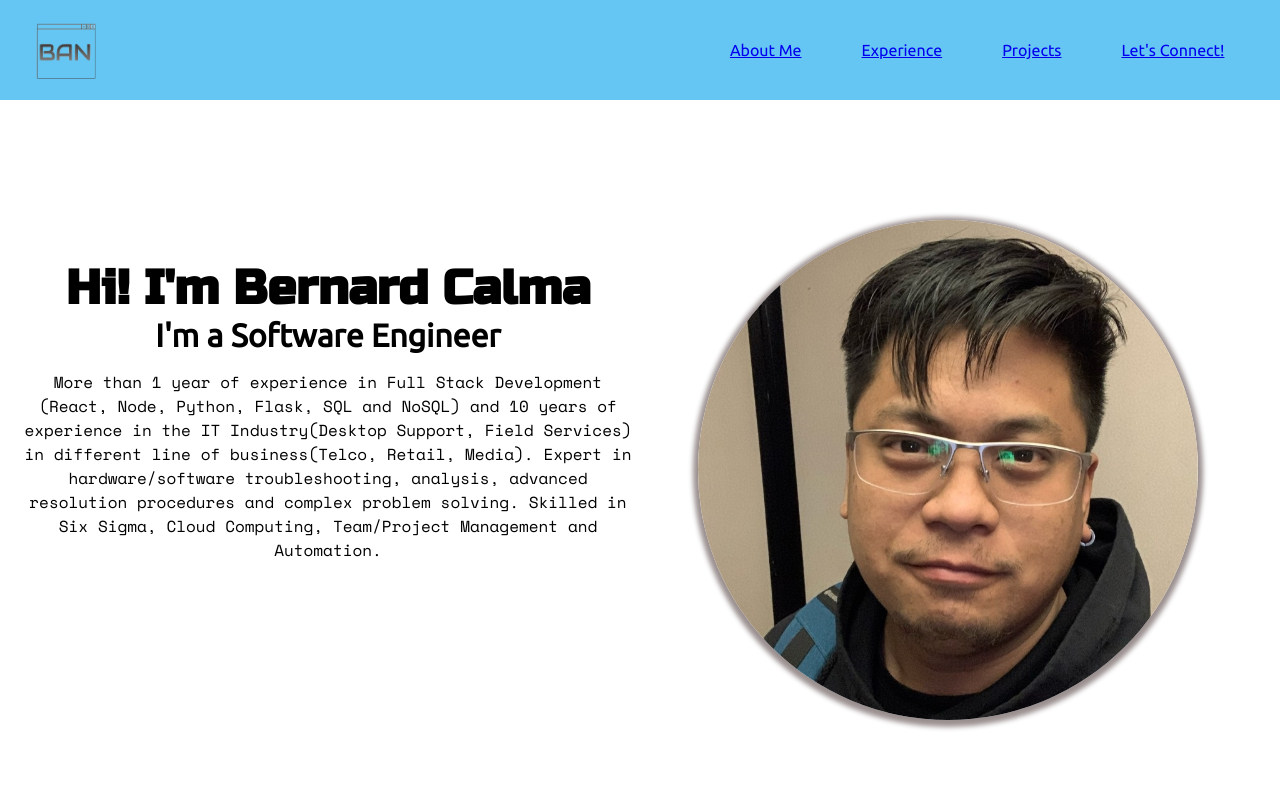
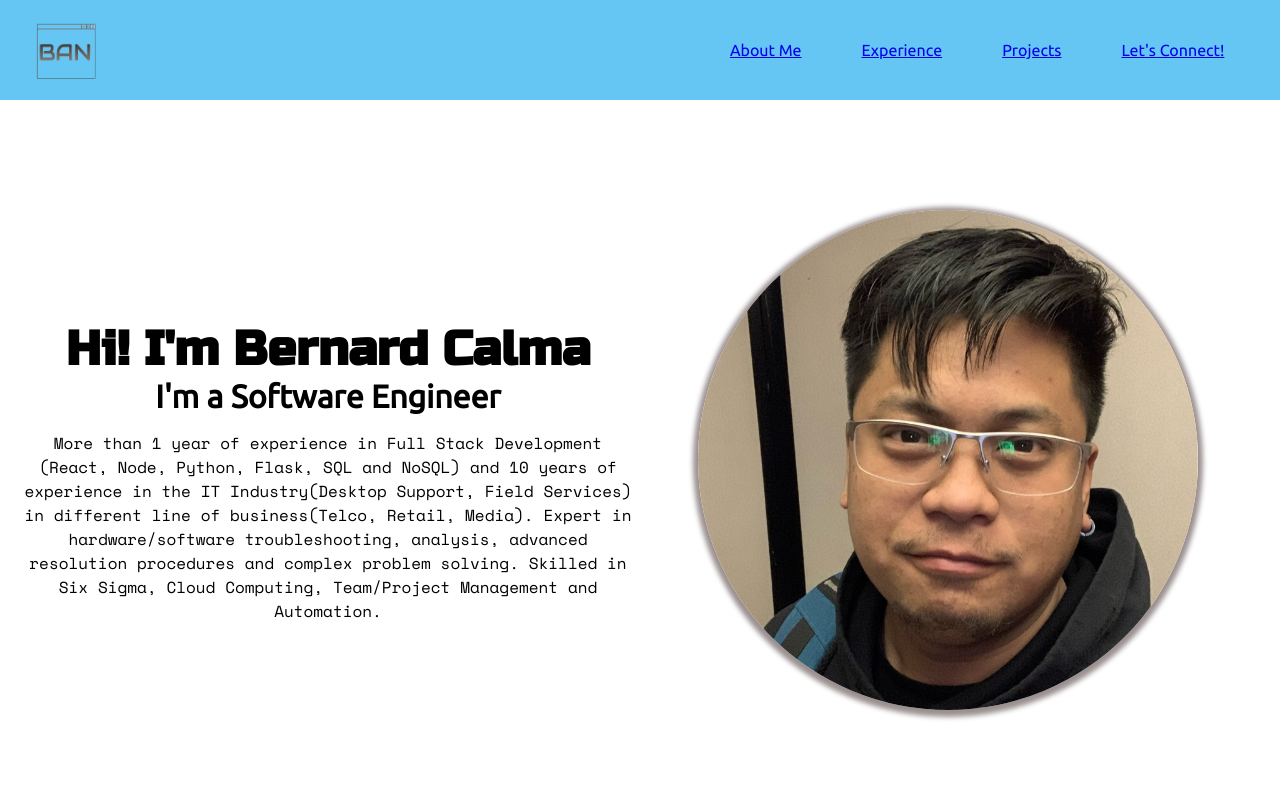
Before and after one commit to Bernard-Calma/bernard, a React (Create React App) app: page / in a window 1280 px wide. Shown: the top 800 px of the page. Built offline with nearby package versions, Linux system fonts and the light colour scheme.

Commit message:
changed about me height to be the whole size of browser screen

```diff
--- a/src/containers/AboutMe.css
+++ b/src/containers/AboutMe.css
@@ -1,11 +1,12 @@
 #idAboutMe {
     display: flex;
     margin: 0 auto;
-    padding: 220px 20px 50px;
+    height: 100vh;
 }
 
 .aboutMe {
     text-align: center;
+    margin: auto;
 }
 
 .aboutMeName {
@@ -20,8 +21,9 @@
 /* IMAGE */
 .personalImage {
     width: 500px;
+    height: 500px;
     border-radius: 50%;
-    margin: 0 5%;
+    margin: auto 5%;
     box-shadow: 0px 2px 5px 5px rgb(155, 144, 144);
 }
 
@@ -29,13 +31,13 @@
     #idAboutMe {
         display: flex;
         flex-direction: column;
-        padding: 0 20px;
-        margin-top: 60px;
+        padding: 20px 10px 0;
     }
 
 
     .personalImage {
         margin: 0 auto;
         width: 400px;
+        height: 400px;
     }
 }
```
